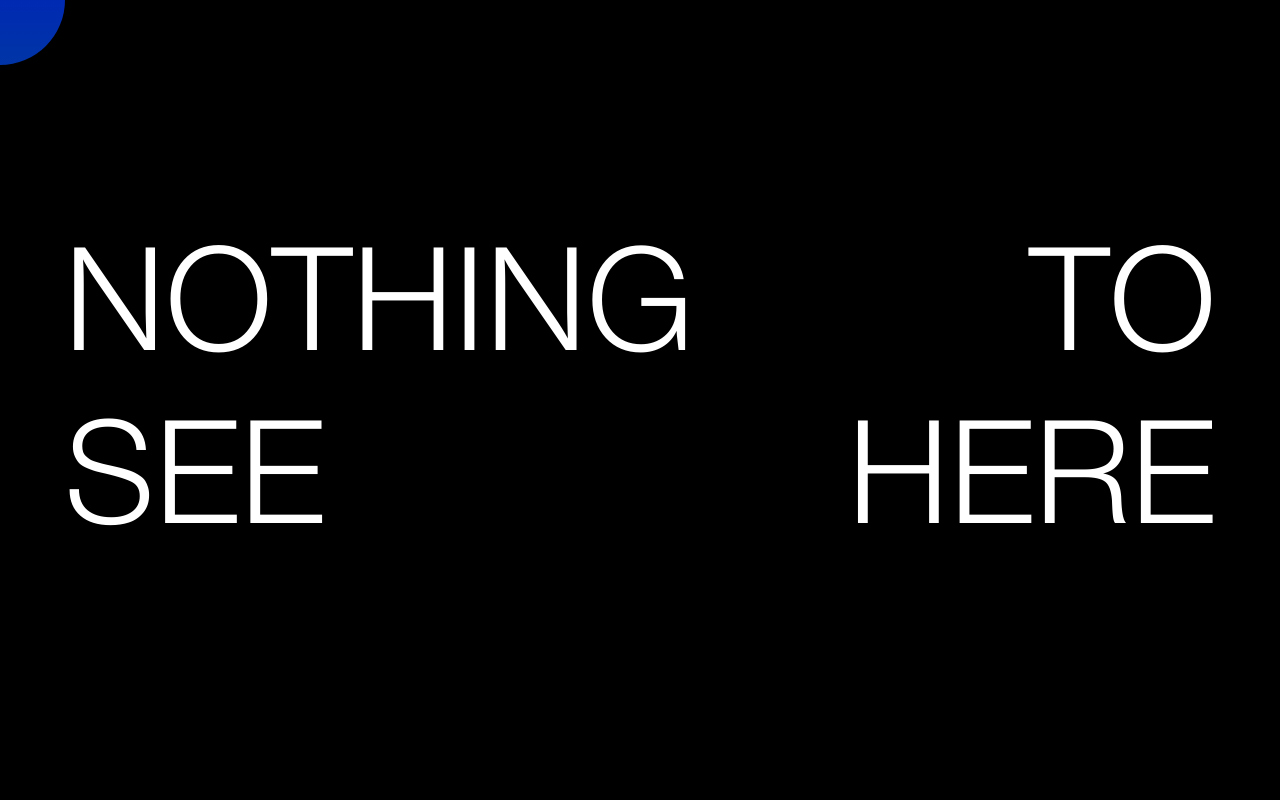
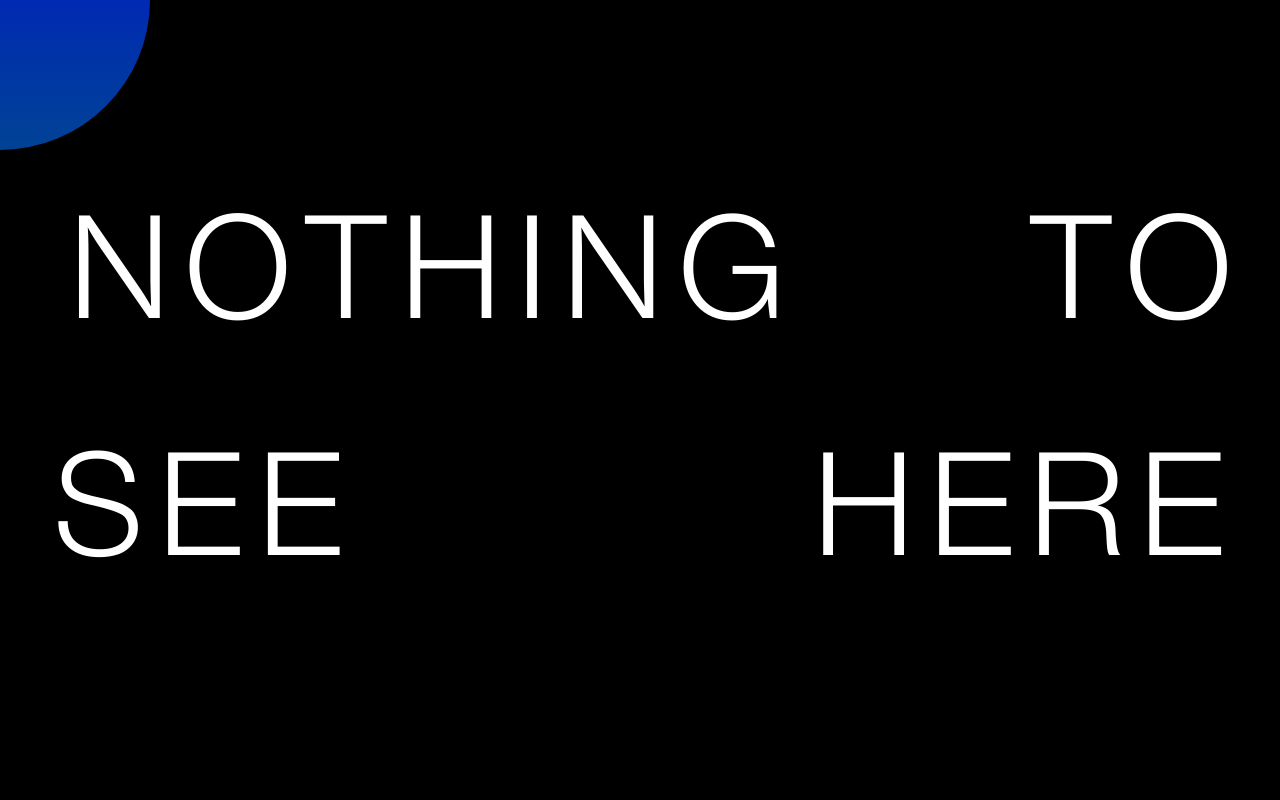
Before and after one commit to IBjelica/ibjelica.github.io, a React (Vite) app: page / in a window 1280 px wide. Shown: the top 800 px of the page. Built offline with nearby package versions, Linux system fonts and the light colour scheme.

Commit message:
Word width, touchscreen support

```diff
--- a/src/assets/About.scss
+++ b/src/assets/About.scss
@@ -23,10 +23,6 @@
         &.body {
             position: relative;
             font-family: "Helvetica Neue";
-
-            .title {
-                letter-spacing: .15em;
-            }
         }
 
         &.mask {
@@ -35,7 +31,6 @@
 
             mask-image: url('../assets/images/mask.svg');
             mask-repeat: no-repeat;
-            mask-position: 50%;
 
             background-color: $text-clr;
 
@@ -66,13 +61,17 @@
         }
 
         .title {
-            font-size: clamp(4rem, 10vw + 1rem, 6rem);
+            display: flex;
+            flex-wrap: wrap;
+            column-gap: .5em;
+
+            font-size: clamp(3.4rem, 10vw + 1rem, 6rem);
 
             line-height: 114px;
-            letter-spacing: 0.03em;
             text-align: justify;
             text-transform: uppercase;
-            text-transform: uppercase;
+            letter-spacing: .1em;
+
 
             color: #000000;
         }
--- a/src/assets/App.scss
+++ b/src/assets/App.scss
@@ -14,6 +14,7 @@
 
 body {
   width: 100vw;
+  overflow-x: hidden;
 }
 
 ::selection {
--- a/src/assets/Hero.scss
+++ b/src/assets/Hero.scss
@@ -1,6 +1,8 @@
 @import './Variables';
 
 .hero-section-wrapper {
+    display: flex;
+    justify-content: center;
     position: fixed;
     top: 0;
     width: 100vw;
@@ -17,23 +19,26 @@
         height: 100lvh;
 
         color: $text-clr;
-        font-size: clamp(4.4rem, 11vw + 1rem, 9rem);
+        font-size: clamp(3.8rem, 11vw + 1rem, 9rem);
         line-height: 214px;
         text-align: center;
         text-transform: uppercase;
 
         background: $primary-clr;
 
-        .row {
+        .title {
             display: flex;
             flex-wrap: wrap;
-            width: 90%;
             justify-content: space-between;
+            gap: clamp(.1em, 5vw, .5em);
+            width: 95%;
+            max-width: 1300px;
+
+            letter-spacing: .1em;
         }
 
         &.body {
             font-family: 'Helvetica Neue';
-            // letter-spacing: .1em;
         }
 
         &.mask {
--- a/src/components/sections/About.jsx
+++ b/src/components/sections/About.jsx
@@ -3,6 +3,7 @@ import { motion } from 'framer-motion';
 import Paragraph from '../Paragraph';
 import '../../assets/About.scss';
 import Socials from '../Socials';
+import { round } from 'lodash';
 
 const paragraph1 = "We believe that the true magic of web design and development lies beneath the surface. While others may only see the final results, we take pride in the dedication, the intricate process, and the creative gymnastics that unfold within our team."
 const paragraph2 = "Our approach revolves around a commitment to understanding and constructing value by immersing ourselves in our customers' unique needs. For us, design transcends mere aesthetics; it's a profound connection rooted in empathy, compassion, and an authentic concern for the individual we work with."
@@ -18,6 +19,27 @@ const About = () => {
     const hoverGradient = 'linear-gradient(360deg, hsla(17, 100%, 50%, 0.6) 0%, hsla(26, 100%, 50%, 0.6) 100%)'
     const bgColor = isHoveredSocials ? hoverGradient : gradient
 
+    const isTouch = window.matchMedia("(pointer: coarse)").matches
+
+    const titleRef = useRef(null)
+    const title = "we embrace the art of the unseen"
+    const splitTitle = title.split(' ').map((word, i) => {
+        return {
+            text: word,
+            width: 0
+        }
+    })
+
+    const setTitleWidths = () => {
+        titleRef.current?.querySelectorAll('span').forEach(element => {
+            splitTitle.filter(x => {
+                if( x.text == element.textContent ) {
+                    x.width = element.getBoundingClientRect().width
+                }
+            })
+        });
+    }
+
     const handleMouseMove = (e) => {
         setMousePosition({x: e.clientX, y: e.clientY})
     }
@@ -27,8 +49,10 @@ const About = () => {
     }
 
     useEffect(() => {
-        window.addEventListener('mousemove', handleMouseMove)
-        return () => { window.removeEventListener('mousemove', handleMouseMove) }
+        if (!isTouch) {
+            ref.current?.addEventListener('mousemove', handleMouseMove)
+            return () => { ref.current?.removeEventListener('mousemove', handleMouseMove) }
+        }
     })
 
     useEffect(() => {
@@ -45,12 +69,16 @@ const About = () => {
                 className="about mask"
                 animate={{
                     WebkitMaskSize: `${size}px`,
-                    WebkitMaskPosition: `${mousePosition.x - size/2}px ${mousePosition.y - size/2 - sectionTop}px`,
+                    WebkitMaskPosition: `${isTouch ? 50 : mousePosition.x - size/2}px ${isTouch ? 150 - sectionTop : mousePosition.y - size/2 - sectionTop }px`,
                 }}
                 transition={{type: "tween", ease: "backOut"}}
             >
-                <h2 className="title rabbit">
-                    <span className="tracking-[-0.1em]">we</span> <span className="tracking-[-0.1em]">embrace</span> <span className="tracking-[-0.1em]">the</span> <span className="tracking-[-0.1em]">art</span> <span className="tracking-[-0.1em]">of</span> <span className="tracking-[-0.1em]">the</span> <span className="tracking-[-0.1em]">unseen</span>
+                <h2 ref={titleRef} className="title rabbit">
+                    {splitTitle.map((w, i) => {
+                        return(
+                            <span key={i}>{w.text}</span>
+                        )
+                    })}
                 </h2>
 
                 <div className="paragraphs">
@@ -75,7 +103,15 @@ const About = () => {
                     onMouseEnter={() => setIsHovered(true)}
                     onMouseLeave={() => setIsHovered(false)}
                 >
-                    <span className="tracking-[-0.1em]">we</span> <span className="tracking-[-0.1em]">embrace</span> <span className="tracking-[-0.1em]">the</span> <span className="tracking-[-0.1em]">art</span> <span className="tracking-[-0.1em]">of</span> <span className="tracking-[-0.1em]">the</span> <span className="tracking-[-0.1em]">unseen</span>
+                    {setTitleWidths()}
+
+                    {splitTitle.map((word, i) => {
+                        const width = Math.round(word.width)
+
+                        return(
+                            <span key={i} style={{width: `${width ? width + 'px' : 'auto' }`}}>{word.text}</span>
+                        )
+                    })}
                 </h2>
 
                 <div className="paragraphs">
--- a/src/components/sections/Hero.jsx
+++ b/src/components/sections/Hero.jsx
@@ -1,26 +1,53 @@
-import { useState, useEffect } from "react";
+import { useState, useEffect, useRef } from "react";
 import { motion } from "framer-motion";
 import '../../assets/Hero.scss';
 
 const Hero = ({children}) => {
-
+    const ref = useRef(null)
     const [ mousePosition, setMousePosition ] = useState({x: 0, y: 0})
     const [ isHovered, setIsHovered ] = useState(false)
     const size = isHovered ? 300 : 130
+
+    const isTouch = window.matchMedia("(pointer: coarse)").matches
+
+    const titleRef = useRef(null)
+    const title = "Nothing to see here"
+    const splitTitle = title.split(' ').map((word, i) => {
+        return {
+            text: word,
+            width: 0
+        }
+    })
+
+    const setTitleWidths = () => {
+
+        titleRef.current?.querySelectorAll('span').forEach(element => {
+            splitTitle.filter(x => {
+                if( x.text == element.textContent ) {
+                    x.width = element.getBoundingClientRect().width
+                }
+            })
+        });
+    }
 
     const handleMouseMove = (e) => {
         setMousePosition({x: e.clientX, y: e.clientY})
     }
 
     useEffect(() => {
-        window.addEventListener('mousemove', handleMouseMove)
-        return () => {
-            window.removeEventListener('mousemove', handleMouseMove)
+        if (!isTouch) {
+            ref.current?.addEventListener('mousemove', handleMouseMove)
+            return () => {
+                ref.current?.removeEventListener('mousemove', handleMouseMove)
+            }
         }
     })
 
     return (
-        <section className="hero-section-wrapper">
+        <section
+            ref={ref}
+            className="hero-section-wrapper"
+        >
             <motion.div
                 className="hero-section mask"
                 animate={{
@@ -29,26 +56,32 @@ const Hero = ({children}) => {
                 }}
                 transition={{type: "tween", ease: "backOut"}}
             >
-                <div className="row first" onMouseEnter={() => setIsHovered(true)} onMouseLeave={() => setIsHovered(false)}>
-                    <span>Nothing</span>
-                    <span>to</span>
-                </div>
-
-                <div className="row second" onMouseEnter={() => setIsHovered(true)} onMouseLeave={() => setIsHovered(false)}>
-                    <span>see</span>
-                    <span>here</span>
-                </div>
+                <h1 className="title"
+                    ref={titleRef}
+                >
+                    {splitTitle.map((w, i) => {
+                        return(
+                            <span key={i}>{w.text}</span>
+                        )
+                    })}
+                </h1>
             </motion.div>
 
-            <div className="hero-section body">
-                <h1 className="row first" onMouseEnter={() => setIsHovered(true)} onMouseLeave={() => setIsHovered(false)}>
-                    <span>Nothing</span>
-                    <span>to</span>
-                </h1>
+            <div
+                className="hero-section body"
+                onMouseEnter={() => setIsHovered(true)}
+                onMouseLeave={() => setIsHovered(false)}
+            >
+                {setTitleWidths()}
 
-                <h1 className="row second" onMouseEnter={() => setIsHovered(true)} onMouseLeave={() => setIsHovered(false)}>
-                    <span>see</span>
-                    <span>here</span>
+                <h1 className="title">
+                    {splitTitle.map((word, i) => {
+                        const width = Math.round(word.width)
+
+                        return(
+                            <span key={i} style={{width: `${width ? width + 'px' : 'auto' }`}}>{word.text}</span>
+                        )
+                    })}
                 </h1>
             </div>
 
--- a/src/pages/Home.jsx
+++ b/src/pages/Home.jsx
@@ -13,6 +13,3 @@ const Home = () => {
 }
 
 export default Home;
-
-// TODO: split fancy words to have same width
-// TODO: touchscreen mask fixed position
```
